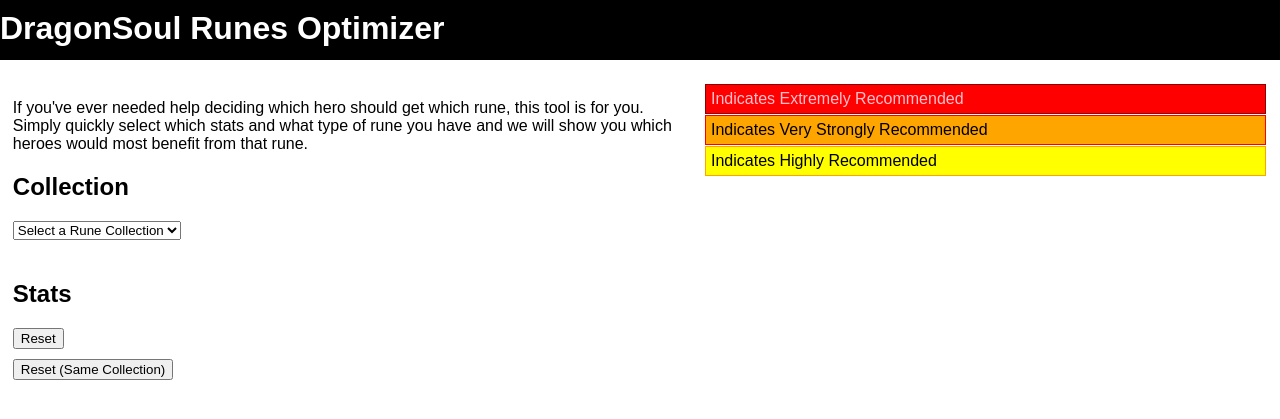
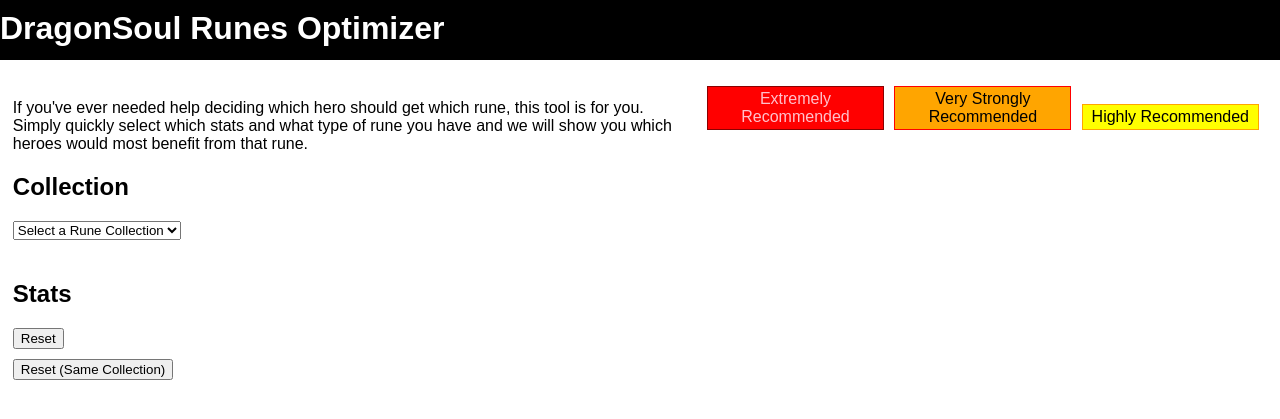
Before and after one commit to DanaMercury/dragonsoul, a Django app: page /runes in a window 1280 px wide. Shown: the top 419 px of the page. Run offline with Django 3.2, Linux system fonts and the light colour scheme; data that the repository does not hold is empty; some libraries are stand-ins or nearby versions.

Commit message:
Update index.html

```diff
--- a/runes/templates/runes/index.html
+++ b/runes/templates/runes/index.html
@@ -17,7 +17,7 @@
 		.tertiary, #heroside ul li img.tertiary { background: yellow; border: solid 1px orange; }
 		.secondary, #heroside ul li img.secondary { background: orange; border: solid 1px red; }
 		.primary, #heroside ul li img.primary { background: red; border: solid 1px darkred; color: pink; }
-		p.recommended { display: block; padding: 5px; margin: 1px; }
+		p.recommended { display: inline-block; padding: 3px; margin: 3px; width: 30%; text-align: center; }
 	</style>
 	</head><body>
 	<div id="mainnav"><h1>DragonSoul Runes Optimizer</h1></div>
@@ -38,9 +38,9 @@
 		<input type="button" onclick="wipe(1);" value="Reset (Same Collection)" />
 	</div>
 	<div id="heroside">
-		<p class="recommended primary">Indicates Extremely Recommended</p>
-		<p class="recommended secondary">Indicates Very Strongly Recommended</p>
-		<p class="recommended tertiary">Indicates Highly Recommended</p>
+		<p class="recommended primary">Extremely Recommended</p>
+		<p class="recommended secondary">Very Strongly Recommended</p>
+		<p class="recommended tertiary">Highly Recommended</p>
 		<ul>
 			{% for hero in heroes %}
 			<li id="hero{{ hero.id }}">{{ hero.name }}</li>
```
